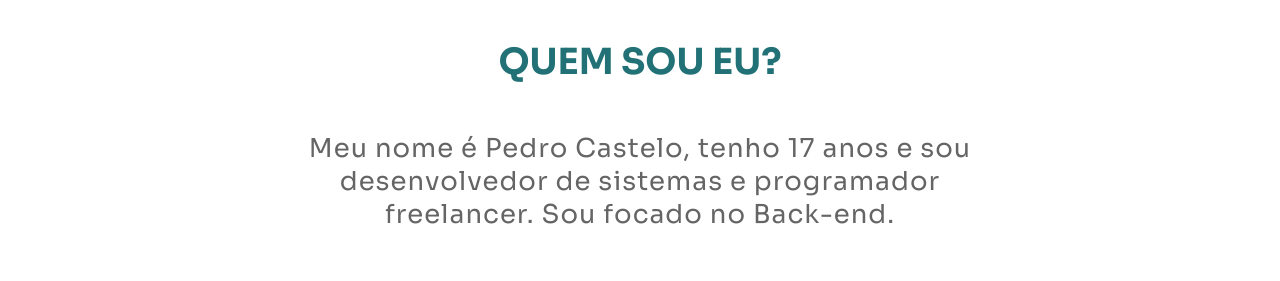
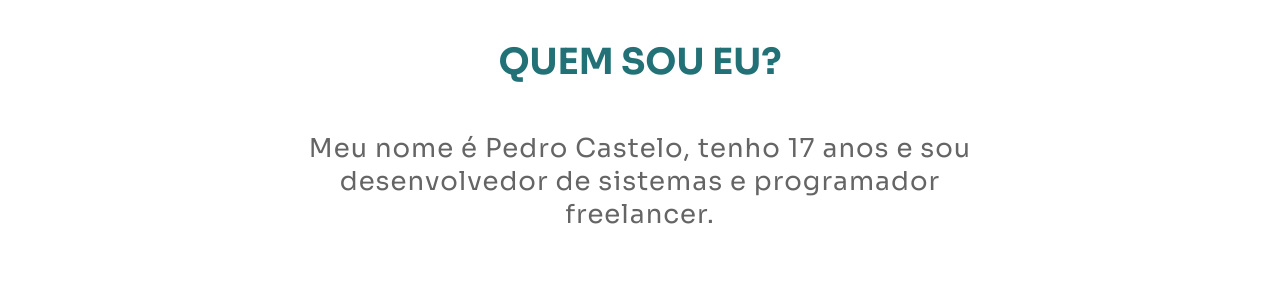
Before and after one commit to CastleWhite23/novo-portifolio, a React (Vite) app: page / in a window 1280 px wide. Shown: the part 1020-1301 px from the top of the page. Built offline with nearby package versions, Linux system fonts and the light colour scheme.

Commit message:
tirando frase

```diff
--- a/src/pages/sobre/Sobre.jsx
+++ b/src/pages/sobre/Sobre.jsx
@@ -15,7 +15,7 @@ const Sobre = () => {
           <div className="apresentacao">
             <h2> Quem sou eu?</h2>
             <p>
-              Meu nome é Pedro Castelo, tenho 17 anos e sou desenvolvedor de sistemas e programador freelancer. Sou focado no Back-end.
+              Meu nome é Pedro Castelo, tenho 17 anos e sou desenvolvedor de sistemas e programador freelancer.
             </p>
           </div>
           <div className="img">
```
